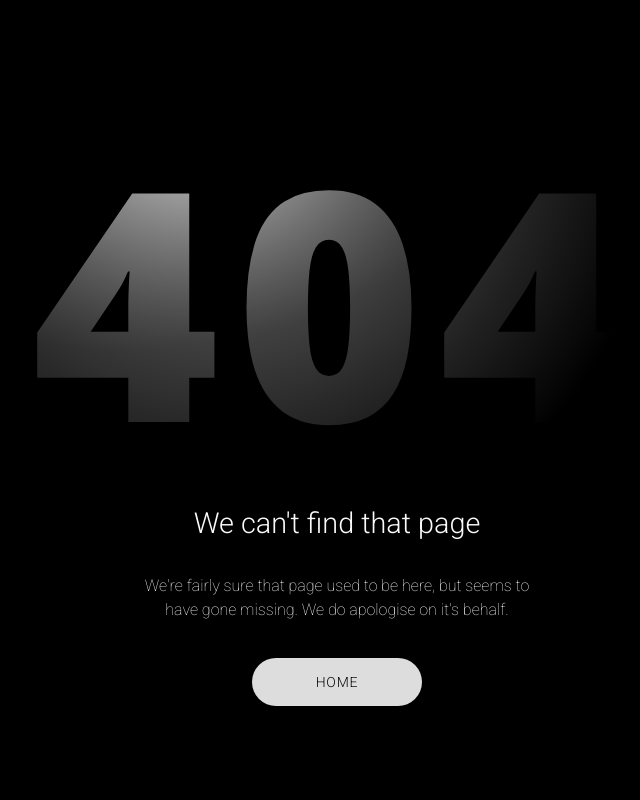
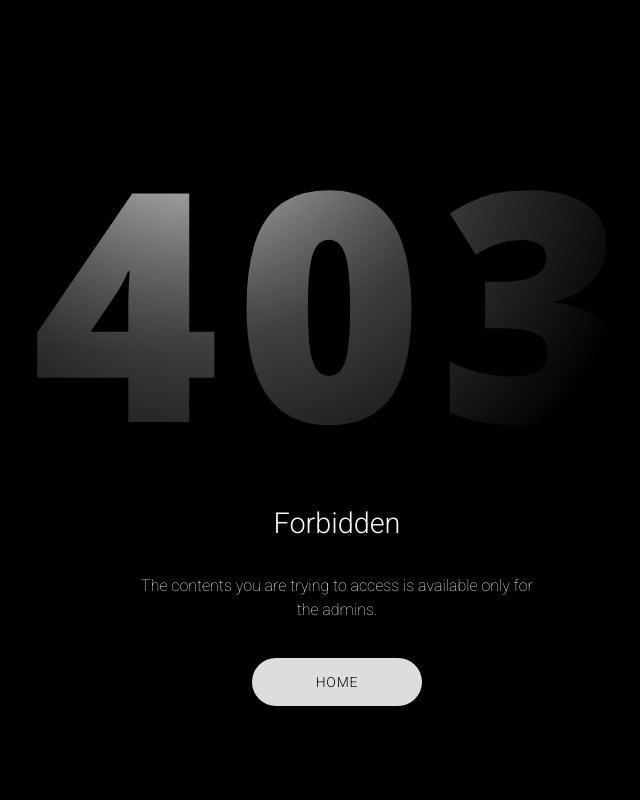
Before and after one commit to xaoccc/Doom, a React (Vite) app in the folder frontend/: page /forbidden in a window 1280 px wide. Shown: the top 800 px of the page, without its empty margins (303-943 px from the left). Built offline with nearby package versions, Linux system fonts and the light colour scheme; no server answers.

Commit message:
make restriction of put and post methods to be available just for admin users

```diff
--- a/frontend/src/App.jsx
+++ b/frontend/src/App.jsx
@@ -11,7 +11,10 @@ import Header from './components/Header'
 import HeaderNoUser from './components/HeaderNoUser'
 import Footer from './components/Footer'
 import ProtectedRoute from './components/ProtectedRoute'
+import AdminProtectedRoute from './components/AdminProtectedRoute'
 import NotFound from './pages/NotFound'
+import NotAuthorized from './pages/NotAuthorized'
+
 import '../public/styles/normalize.min.css'
 import '../public/styles/flexboxgrid.css'
 import '../public/styles/theme.css'
@@ -39,10 +42,13 @@ function App() {
           <Route path="/logout" element={<><HeaderNoUser /><Logout /></>} />
           <Route path="/contactus" element={<ProtectedRoute><Header /><ContactUs /></ProtectedRoute>} />
           <Route path="/services" element={<ProtectedRoute><Header /><Services /></ProtectedRoute>} />
-          <Route path="/services/create" element={<ProtectedRoute><Header /><CreateService /></ProtectedRoute>} />
-          <Route path="/services/edit/:serviceId" element={<ProtectedRoute><Header /><EditService /></ProtectedRoute>} />
+
+          <Route path="/services/create" element={<AdminProtectedRoute><Header /><CreateService /></AdminProtectedRoute>} />
+          <Route path="/services/edit/:serviceId" element={<AdminProtectedRoute><Header /><EditService /></AdminProtectedRoute>} />
+
           <Route path="/events" element={<ProtectedRoute><Header /><Events /></ProtectedRoute>} />
           <Route path="*" element={<NotFound />} />
+          <Route path="/forbidden" element={<NotAuthorized />} />
 
         </Routes>
         <Footer />
--- /dev/null
+++ b/frontend/src/components/AdminProtectedRoute.jsx
@@ -0,0 +1,11 @@
+import { Navigate } from 'react-router-dom'
+import { ADMIN } from '../constants'
+
+
+function AdminProtectedRoute({ children }) {
+
+    const isAdmin = localStorage.getItem(ADMIN);
+    return (isAdmin === "true") ? children : <Navigate to="/forbidden" />
+}
+
+export default AdminProtectedRoute
--- /dev/null
+++ b/frontend/src/pages/NotAuthorized.jsx
@@ -0,0 +1,21 @@
+import { Link } from 'react-router-dom'
+import '../../public/styles/notfound.css'
+
+
+export default function NotFound() {
+  return (
+    <div className='not-found-wrapper'>
+      <h1>403</h1>
+      <div className="cloak__wrapper">
+        <div className="cloak__container">
+          <div className="cloak"></div>
+        </div>
+      </div>
+      <div className="info">
+        <h2>Forbidden</h2>
+        <p>The contents you are trying to access is available only for the admins.</p>
+        <Link to="/" target="_blank" >Home</Link>
+      </div>
+    </div>
+  );
+}
```
Also changed, not shown: 1 other file (tests, documents, lock files or other folders).
